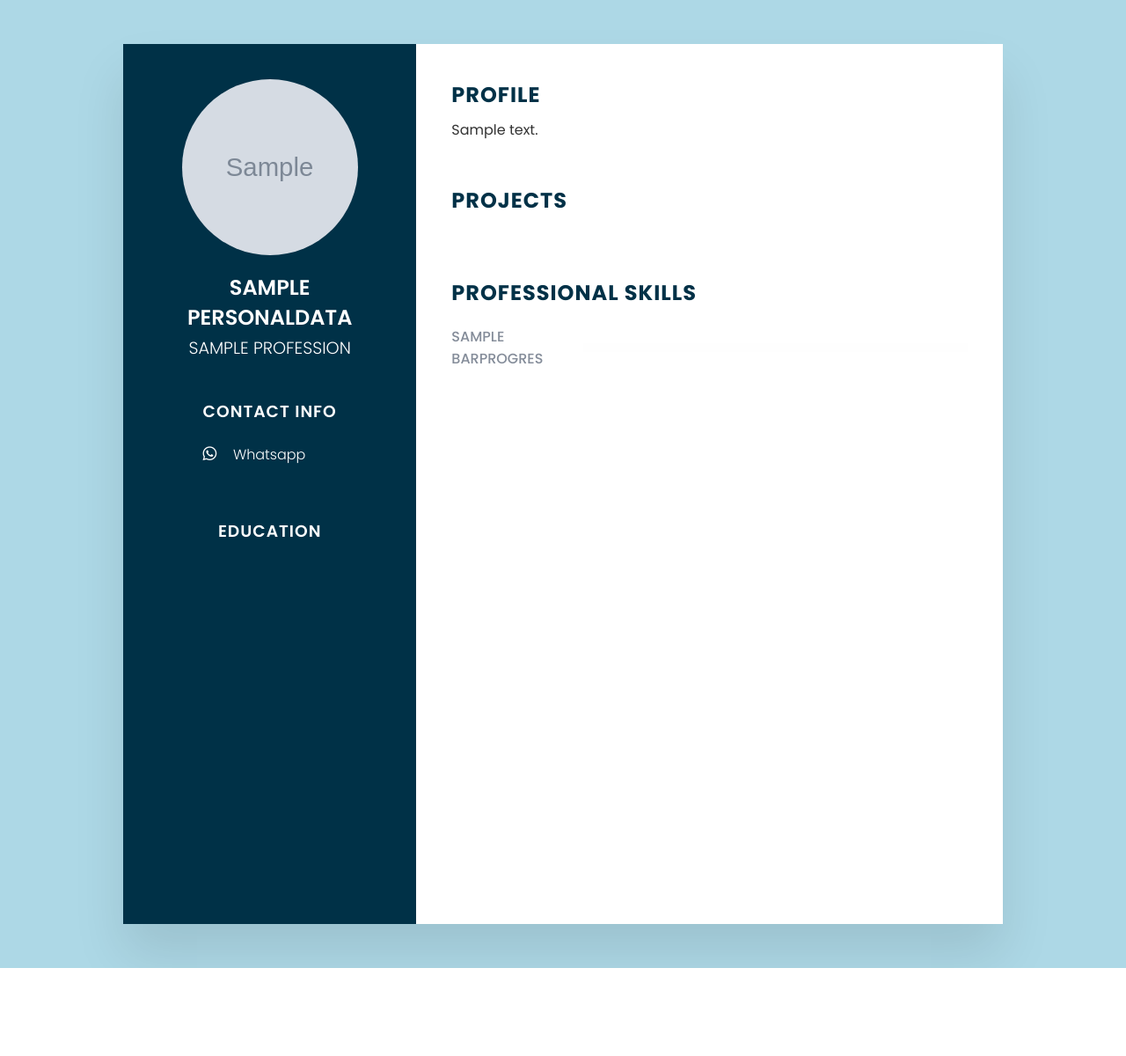
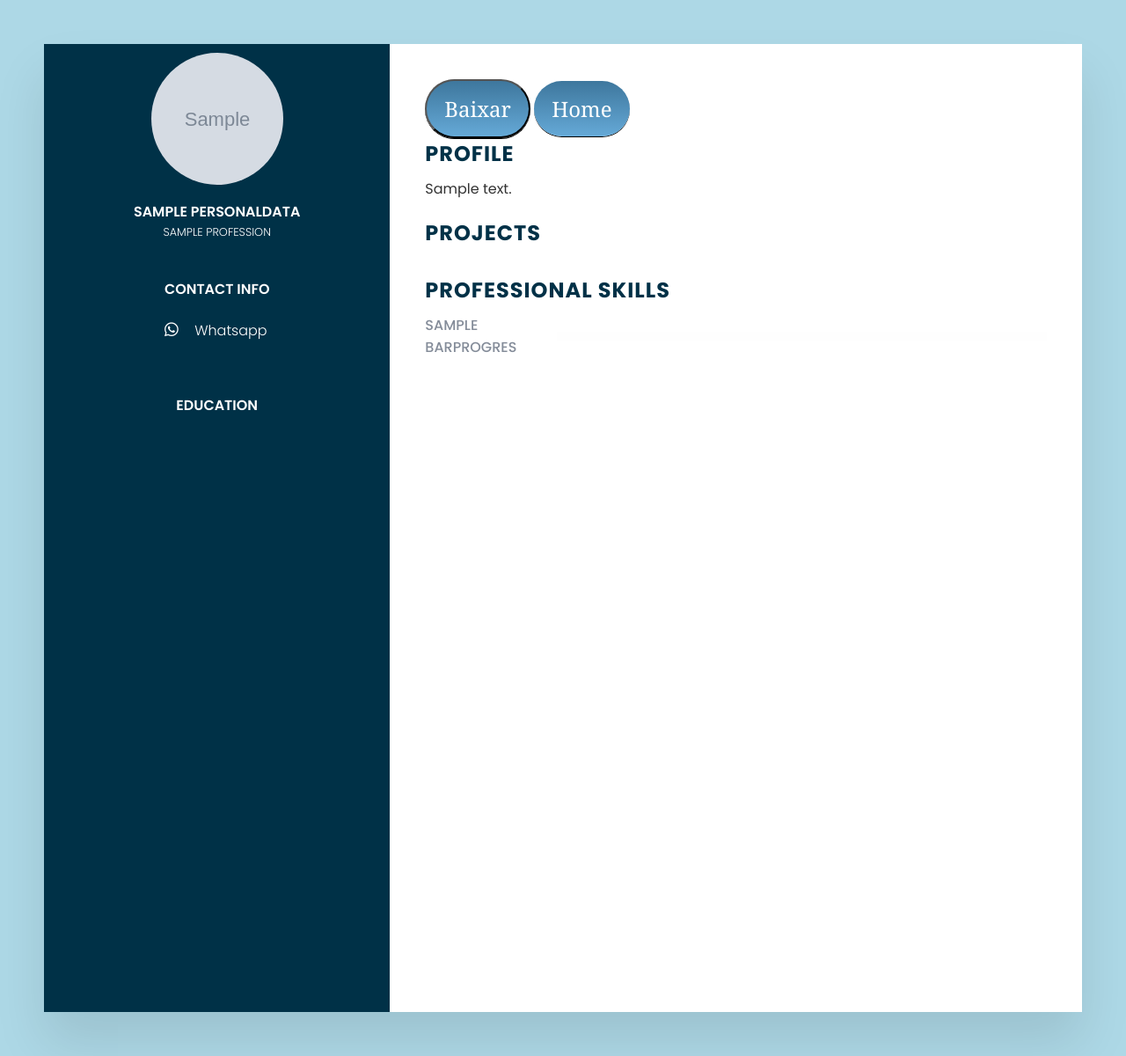
Before and after one commit to HeitorLouzeiro/portifolio, a Django app: template portifolio/templates/portifolio/pages/pdf.html in a window 1280 px wide. Shown: the whole page at 88% size. Before the commit the page ends 1100 px from the top, so only its background shows below. Run offline with Django 3.2, Linux system fonts and the light colour scheme; the template is opened without the code that fills it: most values are stand-ins (such as "Sample title", 1, 10 or a date in 2020); grey boxes marked "Sample" are stand-in pictures.

Commit message:
Added cv to the project.

```diff
--- a/portifolio/templates/portifolio/pages/pdf.html
+++ b/portifolio/templates/portifolio/pages/pdf.html
@@ -1,6 +1,8 @@
 {%extends 'basepdf.html'%}
 {% block title %}
-PDF -
+{% for personaldata in personaldatas %}
+{{personaldata.name}} -
+{%endfor%}
 {% endblock %}
 <body>
   {% block content %}
@@ -61,6 +63,10 @@ PDF -
       </div>
     </div>
     <div class="right_Side">
+      <div class="about-pdf">
+        <button id="btn-print" class="btn-pdf"> Baixar</button>
+        <a href={% url 'portifolio:home' %} class="btn-pdf">Home</a>
+      </div>
       <div class="about">
         <h2 class="title2">Profile</h2>
         {% for aboutdata in about %}
@@ -110,6 +116,12 @@ PDF -
     </div>
 
   </div>
+  <script>
+    const printBtn = document.getElementById('btn-print');
+    printBtn.addEventListener('click',function(){
+      print();
+    })
+  </script>
 {% endblock content %}
 </body>
 </html>
--- a/portifolio/templates/portifolio/partial/_home.html
+++ b/portifolio/templates/portifolio/partial/_home.html
@@ -6,7 +6,7 @@
       <h3>{{ personaldata.name }}</h3>
       <p>{{ personaldata.title }}</p>
     {% endfor %}
-    <a href="#" class="btn-profile">download CV</a>
+    <a href={% url 'portifolio:pdf' %} class="btn-profile">To view CV</a>
   </div>
 
   <div class="share">
--- a/portifolio/urls.py
+++ b/portifolio/urls.py
@@ -17,6 +17,7 @@ Including another URLconf
 from django.urls import path
 
 from . import views
+from .pdf import pdf
 
 app_name = 'portifolio'
 
@@ -28,7 +29,7 @@ urlpatterns = [
     path('edit/personaldata/',
          views.editpersonaldata, name='editpersonaldata'),
 
-    path('views/pdf/', views.pdf, name='pdf'),
+    path('views/pdf/', pdf, name='pdf'),
 
     path('create/socialmedia/', views.createsocialmedia,
          name='createsocialmedia'),
--- a/templates/static/assets/custom/css/pdf.css
+++ b/templates/static/assets/custom/css/pdf.css
@@ -25,8 +25,8 @@ i{
 .container{
     position: relative;
     width: 100%;
-    max-width: 1000px;
-    min-height: 1000px;
+    max-width: 1240px;
+    min-height: 1100px;
     background:#fff;
     margin: 50px;
     display: grid;
@@ -37,7 +37,7 @@ i{
 .container .left_Side{
     position: relative;
     background: #003147;
-    padding: 40px;
+    padding: 10px;
 }
 
 .profileText{
@@ -46,13 +46,12 @@ i{
     flex-direction: column;
     align-items: center;
     padding-bottom: 20px;
-    border-bottom: 1px solid Orgba(255,255,255,0.2);
 }
 
 .profileText .imgBx{
     position: relative;
-    width: 200px;
-    height: 200px;
+    width: 150px;
+    height: 150px;
     border-radius: 50%;
     overflow: hidden;
 }
@@ -68,7 +67,7 @@ i{
 
 .profileText h2{
     color: #fff;
-    font-size: 1.5em;
+    font-size: 15.96px;
     margin-top: 20px;
     text-transform: uppercase;
     text-align: center;
@@ -85,10 +84,10 @@ i{
 }
 
 .title{
+    font-size:15.96px;
     color: #fff;
     text-transform: uppercase;
     font-weight: 600;
-    Letter-spacing: 1px;
     margin-bottom: 20px;
 }
 
@@ -107,7 +106,6 @@ i{
     display: inline-block;
     width: 30px;
     font-size: 18px;
-    color: #03a9f4;
 }
 .contactInfo ul li span{
     color: #fff;
@@ -138,8 +136,32 @@ li.mini-card{
     background: #fff;
     padding: 40px;
 }
+
+.btn-pdf{
+    background: -webkit-linear-gradient(top, #3e779d, #65a9d7);
+    padding: 15px 20px;
+    border-radius: 40px;
+    -webkit-box-shadow: rgba(0,0,0,1) 0 1px 0;
+    color: white;
+    font-size: 24px;
+    font-family: Georgia, serif;
+    text-decoration: none;
+    vertical-align: middle;
+}
+.btn-pdf:hover {
+    border-top-color: #28597a;
+    background: #28597a;
+    color: #ccc;
+}
+.btn-pdf:active {
+    border-top-color: #1b435e;
+    background: #1b435e;
+}
+a.btn-pdf{
+    color: #fff;
+}
 .about{
-    margin-bottom: 50px;
+    margin-bottom: 20px;
 }
 .about:last-child{
     margin-bottom: 0;
@@ -156,16 +178,15 @@ p{
 .about .box{
     display: flex;
     flex-direction: row;
-    margin: 20px 0;
 }
 .box-container {
     display: flex;
     flex-wrap: wrap-reverse;
 }
 .about .box-container .box-card{
-    flex: 1 1 18rem;
+    flex: 1 1 13rem;
     text-align: center;
-    padding: 2rem;
+    padding: 10px;
     border-radius: 0.5rem;
     box-shadow: .4rem .4rem 1rem #ccc,-.4rem -.4rem 1rem #fff;
 }
@@ -205,7 +226,6 @@ p{
 @media (max-width: 1000px){
     .container{
         margin: 10px;
-        grid-template-columns: repeat(1,1fr);
     }
 }
 @media (max-width: 600px){
@@ -219,3 +239,19 @@ p{
         grid-template-columns: repeat(1,1fr);
     }
 }
+@media print{
+    .btn-pdf{
+        display: none;
+    }
+    .profileText h2,
+    .contactInfo,
+    .contactInfo ul li span,
+    .contactInfo text,
+    .title,
+    .contactInfo.education h4,
+    .contactInfo.education h4:nth-child(2),
+    i
+    {
+        color:#003147;
+    }
+}
```
Also changed, not shown: portifolio/pdf.py (added, +21 -0 lines), portifolio/views.py (+1 -19 lines).
